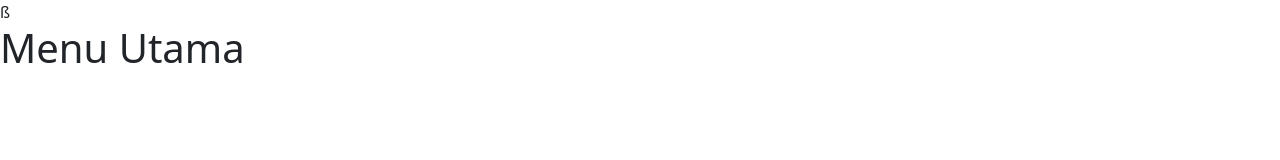
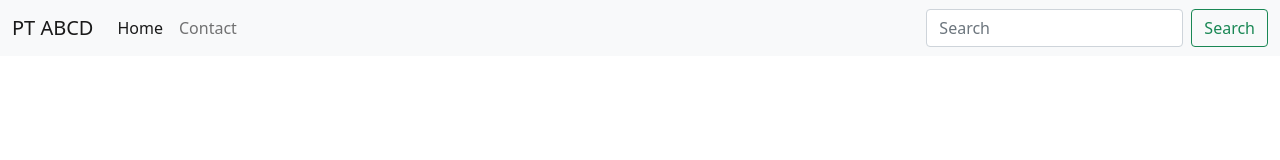
Before and after one commit to rajifmahendra/Course_online, a plain HTML site: page index.html in a window 1280 px wide. Drawn offline with nearby package versions, Linux system fonts and the light colour scheme.

Commit message:
Membuat tampilan header

```diff
--- a/index.html
+++ b/index.html
@@ -3,7 +3,7 @@
   <head>
     <!-- Required meta tags -->
     <meta charset="utf-8">
-    <meta name="viewport" content="width=device-width, initial-scale=1">ß
+    <meta name="viewport" content="width=device-width, initial-scale=1">
 
     <!-- Bootstrap CSS -->
     <link href="https://cdn.jsdelivr.net/npm/bootstrap@5.0.0-beta3/dist/css/bootstrap.min.css" rel="stylesheet" integrity="sha384-eOJMYsd53ii+scO/bJGFsiCZc+5NDVN2yr8+0RDqr0Ql0h+rP48ckxlpbzKgwra6" crossorigin="anonymous">
@@ -13,7 +13,28 @@
   <body>
 
 
-    <h1>Menu Utama</h1>
+    <nav class="navbar navbar-expand-lg navbar-light bg-light">
+      <div class="container-fluid">
+        <a class="navbar-brand" href="#">PT ABCD</a>
+        <button class="navbar-toggler" type="button" data-bs-toggle="collapse" data-bs-target="#navbarSupportedContent" aria-controls="navbarSupportedContent" aria-expanded="false" aria-label="Toggle navigation">
+          <span class="navbar-toggler-icon"></span>
+        </button>
+        <div class="collapse navbar-collapse" id="navbarSupportedContent">
+          <ul class="navbar-nav me-auto mb-2 mb-lg-0">
+            <li class="nav-item">
+              <a class="nav-link active" aria-current="page" href="#">Home</a>
+            </li>
+            <li class="nav-item">
+              <a class="nav-link" href="#">Contact</a>
+            </li>
+          </ul>
+          <form class="d-flex">
+            <input class="form-control me-2" type="search" placeholder="Search" aria-label="Search">
+            <button class="btn btn-outline-success" type="submit">Search</button>
+          </form>
+        </div>
+      </div>
+    </nav>
 
 
     <!-- Optional JavaScript; choose one of the two! -->
```
